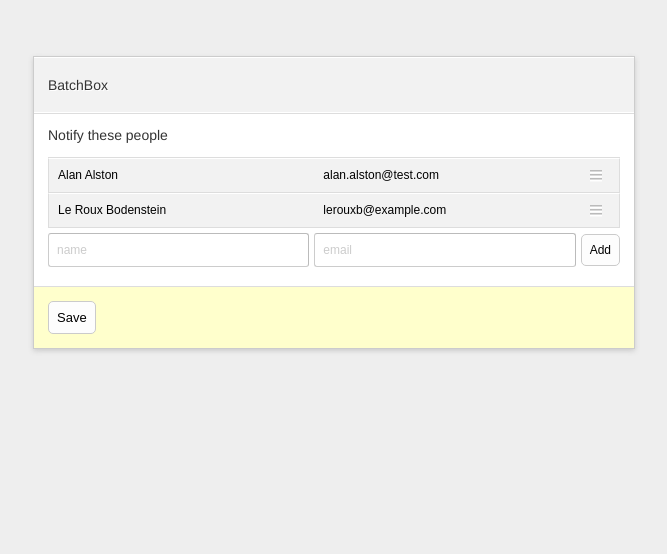
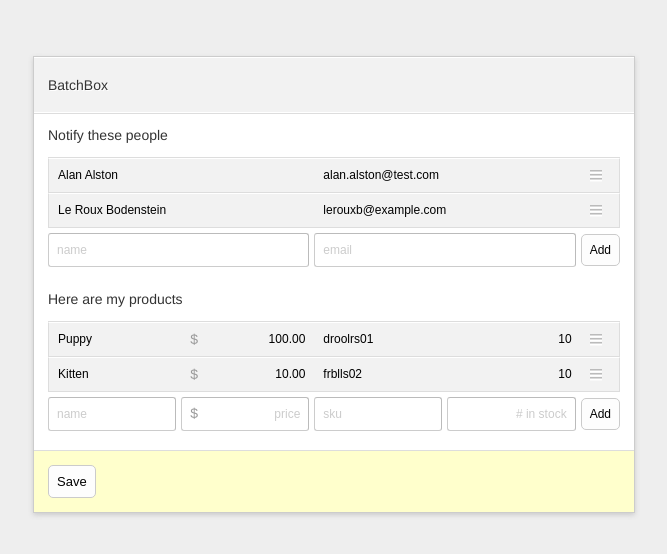
Before and after one commit to thisarmy/batchbox, a plain HTML site: page test.html in a window 1280 px wide. Shown: the whole page, without its empty margins (23-690 px from the left). Drawn offline with Linux system fonts and the light colour scheme.

Commit message:
Updated the example to use new features.

```diff
--- a/batchbox.css
+++ b/batchbox.css
@@ -22,6 +22,8 @@ table { border-collapse: collapse; border-spacing: 0; }
 
 input, textarea, select {margin: 0;}
 
+input.quantity,
+input.price {text-align: right;}
 input.placeholder {font-size: 10px; color: #ccc;}
 
 input[type=text], textarea, select {
@@ -61,6 +63,7 @@ input:focus, textarea:focus, select:focus {outline: none; background-color: #ffc
 body {background-color: #eee; color: #333; font-family: helvetica, sans-serif; font-size: 14px; padding: 4em;}
 h1 {padding: 20px 14px; font-size: 14px; background-color: #f2f2f2; border-top: 1px solid #fff; border-bottom: 1px solid #fff; text-shadow: #fff 1px 1px 0;}
 h2 {margin-bottom: 15px;}
+#products h2 {margin-top: 20px;}
 form {border: 1px solid #ccc; max-width: 600px;
 -moz-box-shadow: 0 2px 5px #CCC;
 -webkit-box-shadow: 0 2px 5px #CCC;
@@ -78,6 +81,8 @@ table.empty-batchbox {border-top: none;}
 .batchbox th,
 .batchbox td {text-align: left; vertical-align: middle;}
 .batchbox th {font-size: 12px; padding: 9px; background-color: #fff; border-bottom: 1px solid #ddd;}
+.batchbox td div {position: relative;}
+.batchbox td label {position: absolute; top: 9px; left: 9px; color: #999;}
 table.empty-batchbox th {border-bottom: none;}
 .batchbox tfoot td {padding: 5px; padding-left: 0; background-color: #fff;}
 .batchbox td:last-child {padding-right: 0;}
--- a/test.html
+++ b/test.html
@@ -10,6 +10,7 @@
 <script>
 $(document).ready(function() {
     var settings = {
+        name: "batchboxNotify",
         fields: [{name: 'name'}, {name: 'email'}],
         deleteLabel: 'x',
         sortable: true,
@@ -19,16 +20,37 @@ $(document).ready(function() {
         {name: 'Alan Alston', email: 'alan.alston@test.com'},
         {name: 'Le Roux Bodenstein', email: 'lerouxb@example.com'}
     ];
-    $('#options').batchbox(settings, data);
-    $('#batchbox').bind('batchbox:add', function(event, $tr, $data) {
-        console.log(event.type, $tr, $data);
+    $('#notify').batchbox(settings, data);
+    $('#batchboxNotify').bind('batchbox:add', function(event, $tr, $data) {
+        $("#batchboxNotify tfoot input:first").focus();
     });
-    $('#batchbox').bind('batchbox:delete', function(event, $tr) {
-        console.log(event.type, $tr);
+    $('#batchboxNotify').bind('batchbox:delete', function(event, $tr) {
+    });
+
+    var settings = {
+        name: "batchboxProducts",
+        fields: [{name: 'name'},
+                 {name: 'price', label: '$'},
+                 {name: 'sku'},
+                 {name: 'quantity', placeholder: '# in stock'}],
+        deleteLabel: 'x',
+        sortable: true,
+        headings: false,
+    };
+    var data = [
+        {name: "Puppy", price: "100.00", sku: "droolrs01", quantity: "10"},
+        {name: "Kitten", price: "10.00", sku: "frblls02", quantity: "10"},
+    ];
+    $('#products').batchbox(settings, data);
+    $('#batchboxProducts').bind('batchbox:add', function(event, $tr, $data) {
+        $("#batchboxProducts tfoot input:first").focus();
+    });
+    $('#batchboxProducts').bind('batchbox:delete', function(event, $tr) {
     });
 
     $('#batchboxform').submit(function() {
-        alert($('#batchbox').batchbox('serialize'));
+        alert($('#batchboxNotify').batchbox('serialize'));
+        alert($('#batchboxProducts').batchbox('serialize'));
         return false;
     });
 });
@@ -40,8 +62,13 @@ $(document).ready(function() {
 <h1>BatchBox</h1>
 <div class="fields">
 
-<div id="options">
+<div id="notify">
 <h2>Notify these people</h2>
+<!-- the batchbox will go here. -->
+</div>
+
+<div id="products">
+<h2>Here are my products</h2>
 <!-- the batchbox will go here. -->
 </div>
 
```
